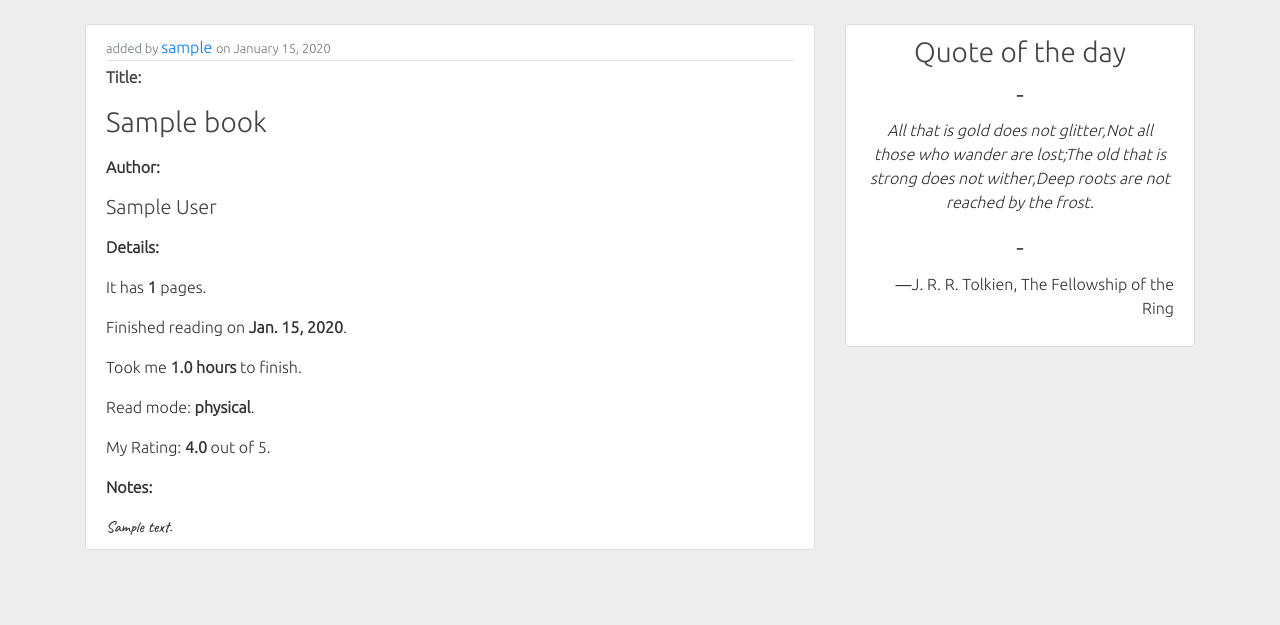
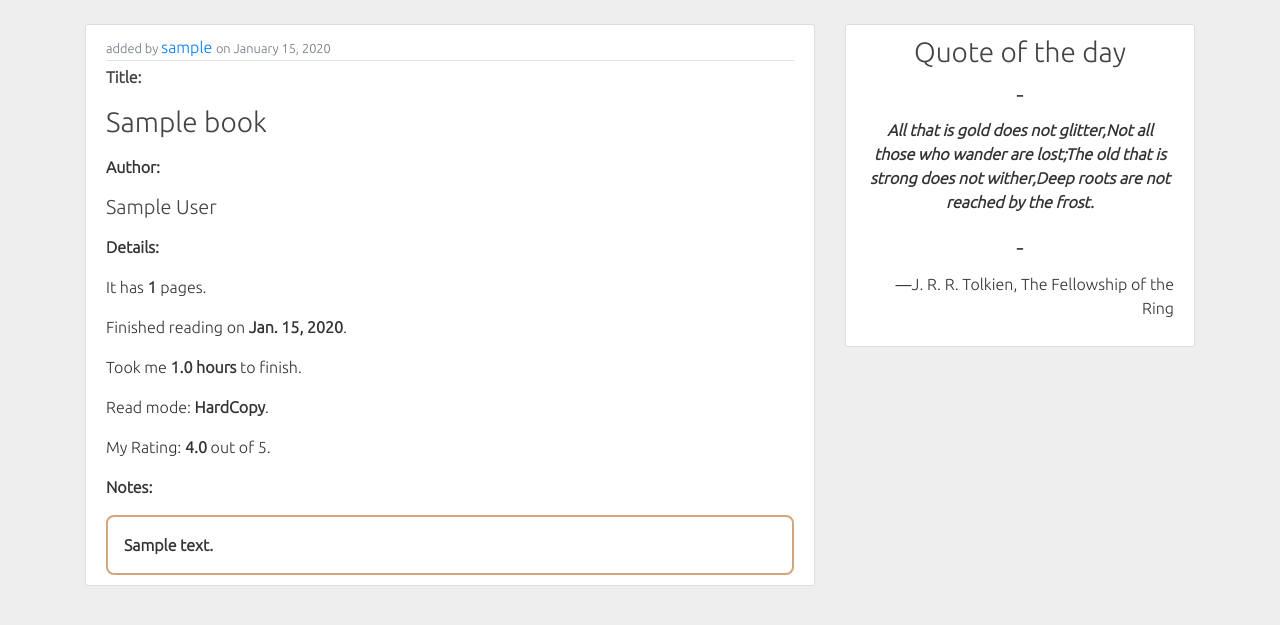
Before and after one commit to srinidhibhat/booknotes, a Django app: page /book/1/ in a window 1280 px wide. Shown: the part 56-681 px from the top of the page. Run offline with Django 3.2, Linux system fonts and the light colour scheme; tables that the repository leaves empty hold one stand-in row (values such as "Sample post"); some libraries are stand-ins or nearby versions.

Commit message:
- minor changes to book update field (read mode attribute) - minor UI tweaks (notes font and border)

```diff
--- a/books_app/models.py
+++ b/books_app/models.py
@@ -22,10 +22,12 @@ class Book(models.Model):
         )
     # dropdown with two choices
     read_mode = models.CharField(
-        max_length=10,
+        max_length=20,
         null=True,
         blank=True,
-        choices=(('physical', 'Hardcopy'), ('ebook', 'eBook'))
+        choices=(('HardCopy', 'Hard Copy'),
+                 ('ebook-PDF', 'eBook-PDF'),
+                 ('ebook-Kindle', 'eBook-Kindle'))
         )
     time_taken = models.FloatField(null=True, blank=True)
 
--- a/books_app/static/books_app/main.css
+++ b/books_app/static/books_app/main.css
@@ -41,6 +41,7 @@ ul {
 
 .article-title {
   color: #444444;
+  font-weight: bolder;
 }
 
 a.article-title:hover {
@@ -86,10 +87,9 @@ a.article-title:hover {
   font-size: 2.5rem;
 }
 
-.quote-box {
-  font-family: 'Fondamento';
+.note-box {
+  border: 2px solid #d2a679;
+  font-weight: bold;
+  padding: 1em;
+  border-radius: 8px;
 }
-
-.notes-font {
-  font-family: 'Caveat', cursive;
-}
--- a/books_app/templates/books_app/base.html
+++ b/books_app/templates/books_app/base.html
@@ -12,9 +12,9 @@
           crossorigin="anonymous">
 
     <!-- Google Fonts -->
+    <!-- <link href="https://fonts.googleapis.com/css2?family=Ubuntu&display=swap" rel="stylesheet"> -->
+    <!-- <link href="https://fonts.googleapis.com/css2?family=Fondamento&family=Ubuntu&display=swap" rel="stylesheet"> -->
     <link href="https://fonts.googleapis.com/css2?family=Caveat:wght@500&family=Ubuntu:wght@300&display=swap" rel="stylesheet">
-    <!-- <link href="https://fonts.googleapis.com/css2?family=Ubuntu:wght@300&display=swap" rel="stylesheet"> -->
-
     <!-- Custom stylesheet -->
     <link rel="stylesheet" href="{% static 'books_app/main.css' %}">
     {% if title %}
@@ -80,7 +80,7 @@
           <div class="content-section">
             <h3><center>Quote of the day</center></h3>
               <h3><center> - <center></h3>
-              <p style="text-align:center;" id='quote-data'></p>
+              <p style="text-align: center;font-weight: bold;" id='quote-data'></p>
               <h3><center> - <center></h3>
               <p style="text-align:right;" id='quote-author'></p>
           </div>
--- a/books_app/templates/books_app/book_detail.html
+++ b/books_app/templates/books_app/book_detail.html
@@ -61,7 +61,7 @@
       <p>
         <strong>Notes: </strong>
       </p>
-      <div class="article-content notes-font">{{ object.notes }} </div>
+      <div class="article-content note-box">{{ object.notes }} </div>
       {% endif %}
     </div>
   </article>
```
